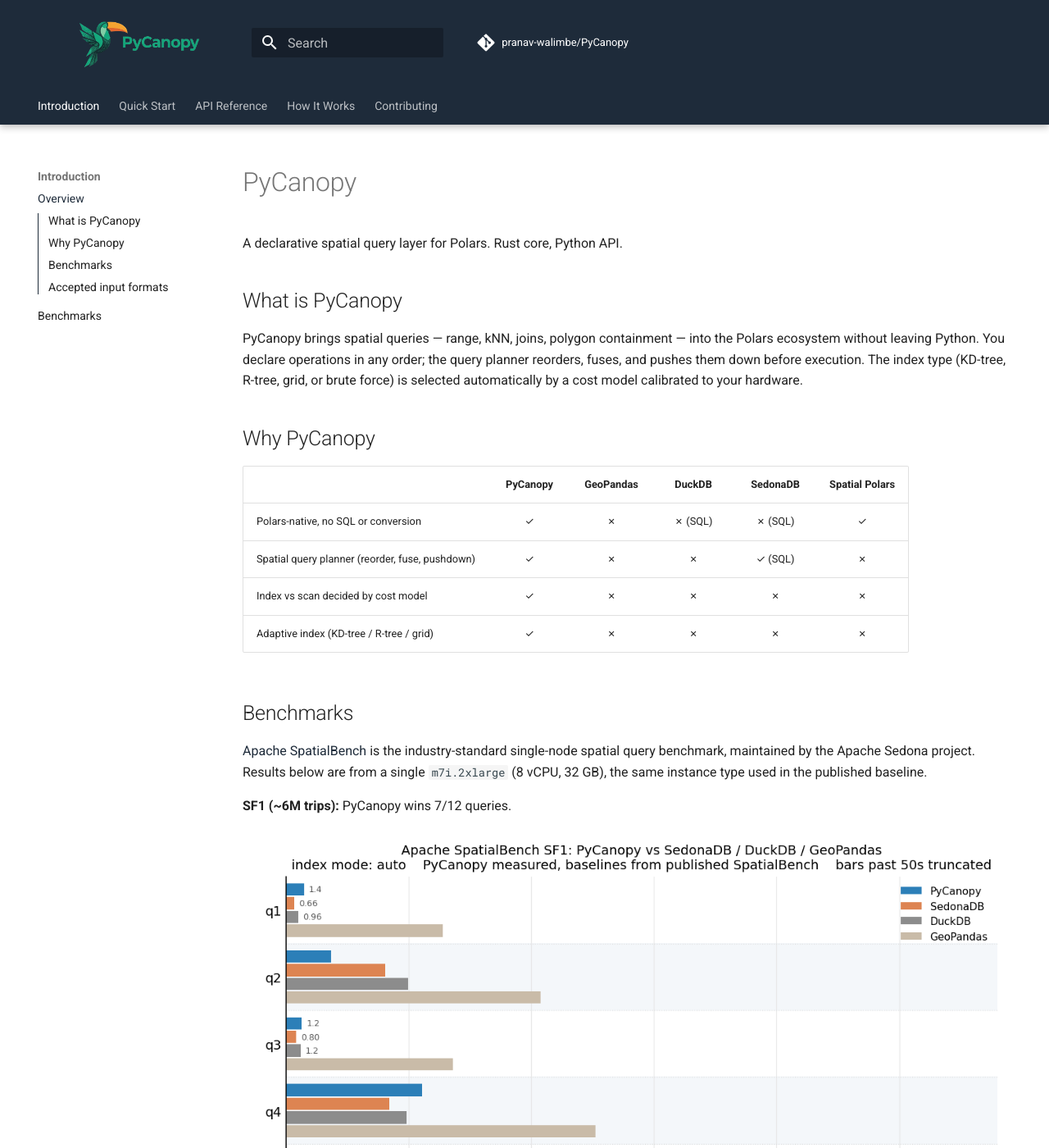
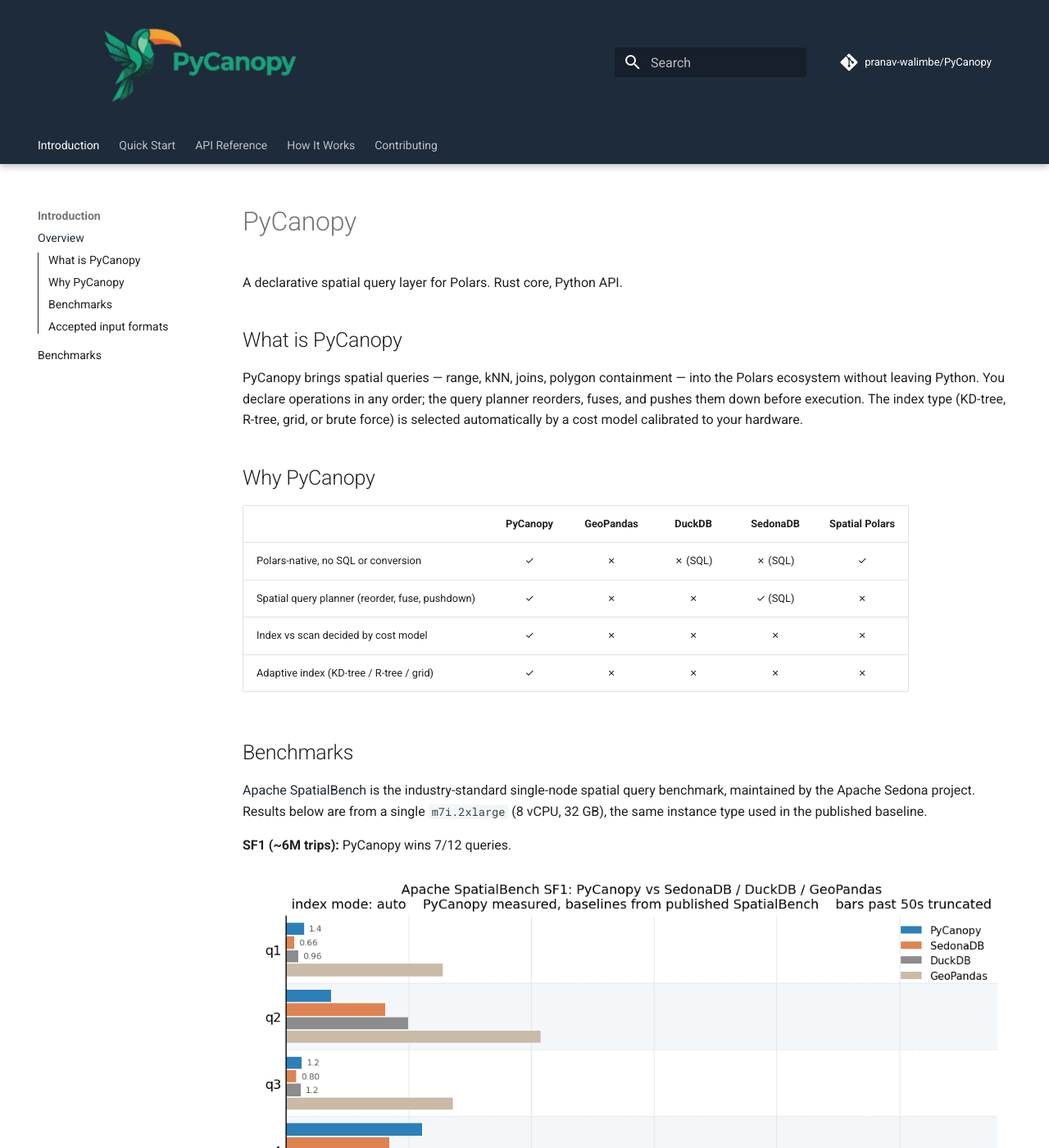
Before and after one commit to pranav-walimbe/PyCanopy, an MkDocs documentation site: the page built from docs/index.md, in a window 1280 px wide and 1400 px high. Shown: the whole window at 82% size. Built offline with MkDocs 1.6.1 and Material for MkDocs 9.7.7, drawn with Linux system fonts in a browser that asks for light colours; comment, search, counter and statistics services are not loaded.

Commit message:
128px logo, fix header layout using visibility hidden on title

```diff
--- a/docs/stylesheets/extra.css
+++ b/docs/stylesheets/extra.css
@@ -1,19 +1,11 @@
 .md-header__button.md-logo img {
-  height: 80px;
+  height: 128px;
 }
 
 .md-header__title {
-  display: none;
-}
-
-.md-header__inner {
-  display: flex;
-  align-items: center;
-}
-
-.md-header__source,
-.md-header__button[for="__search"] {
-  margin-left: auto;
+  flex: 1;
+  visibility: hidden;
+  overflow: hidden;
 }
 
 .md-footer {
```
